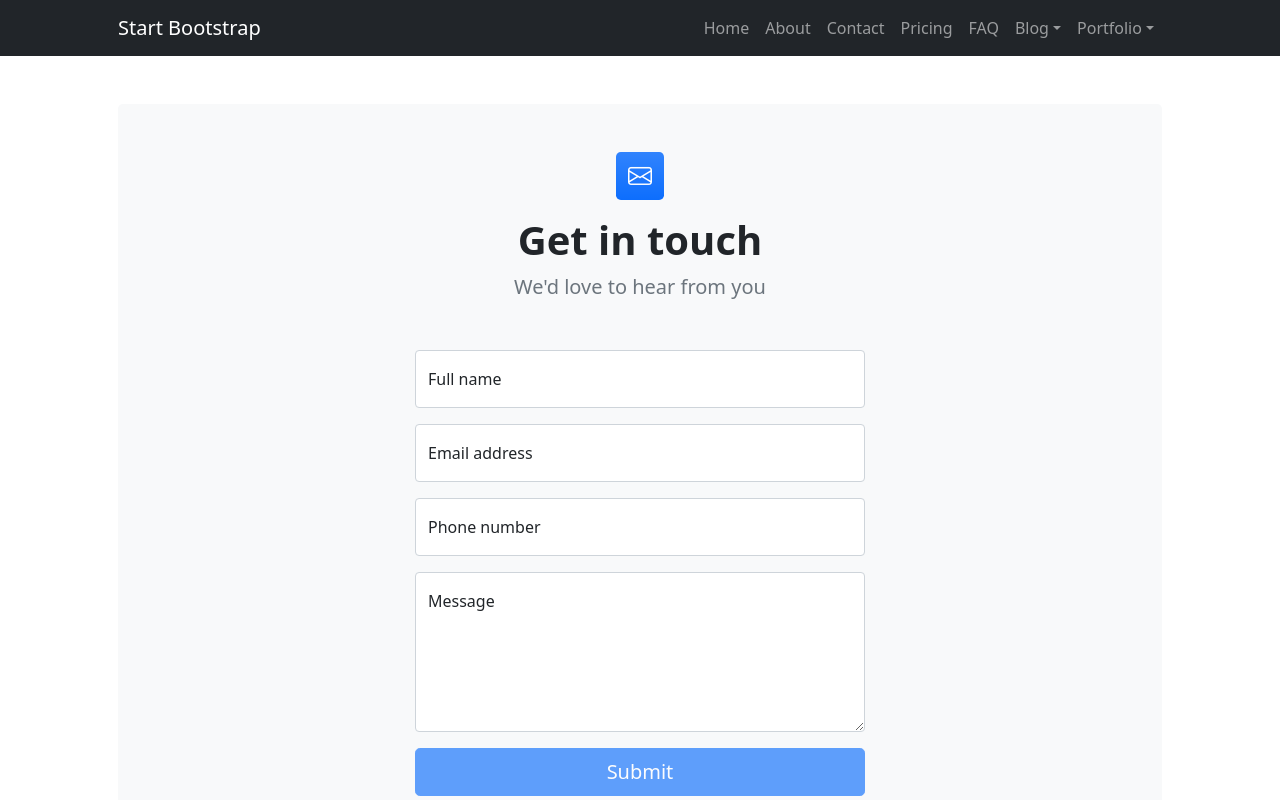
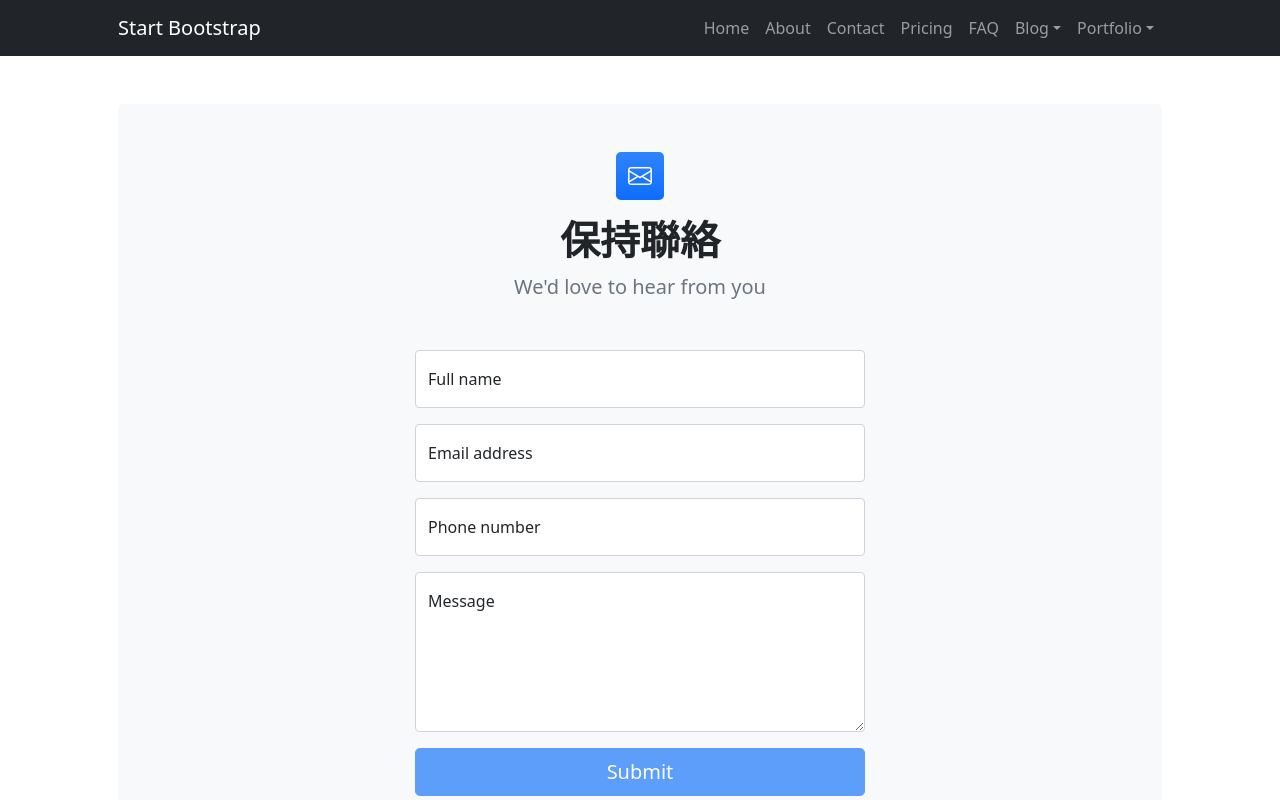
Before and after one commit to wenwen1225/shop, a plain HTML site: page contact.html in a window 1280 px wide. Shown: the top 800 px of the page. Drawn offline with nearby package versions, Linux system fonts and the light colour scheme.

Commit message:
update contact

```diff
--- a/contact.html
+++ b/contact.html
@@ -52,7 +52,7 @@
                     <div class="bg-light rounded-3 py-5 px-4 px-md-5 mb-5">
                         <div class="text-center mb-5">
                             <div class="feature bg-primary bg-gradient text-white rounded-3 mb-3"><i class="bi bi-envelope"></i></div>
-                            <h1 class="fw-bolder">Get in touch</h1>
+                            <h1 class="fw-bolder">保持聯絡</h1>
                             <p class="lead fw-normal text-muted mb-0">We'd love to hear from you</p>
                         </div>
                         <div class="row gx-5 justify-content-center">
```
